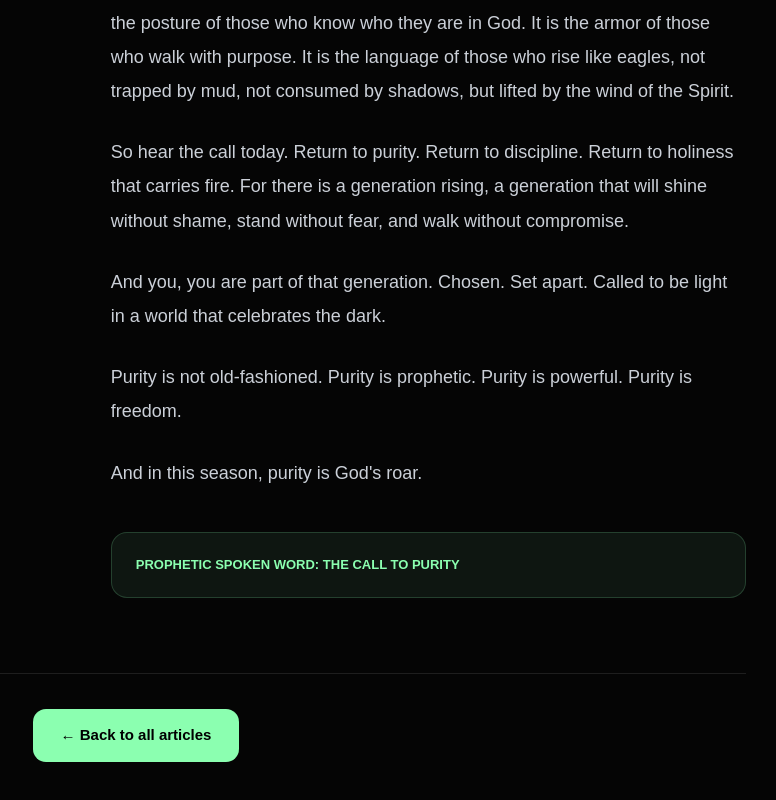
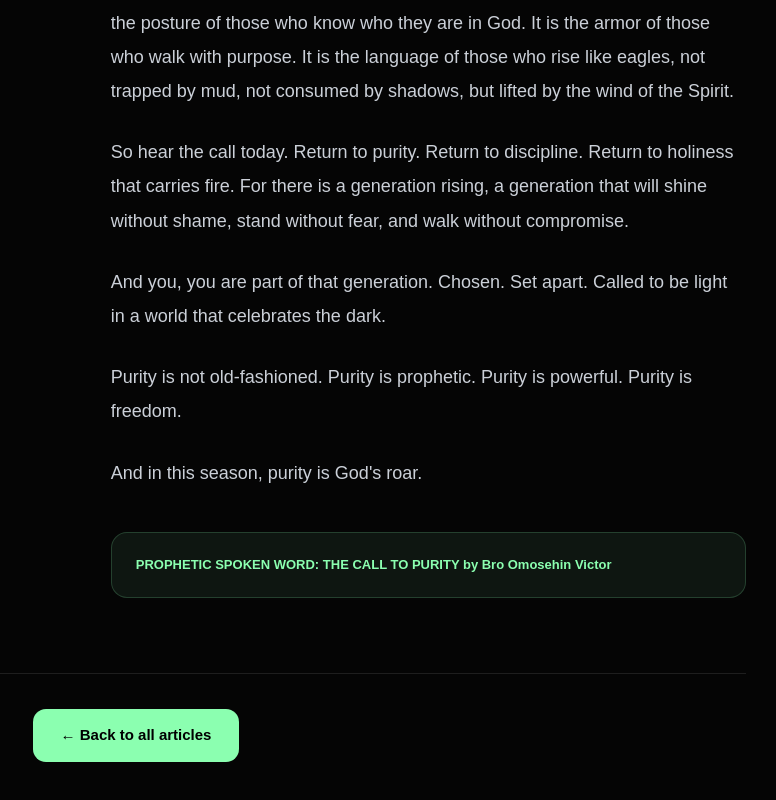
Before and after one commit to kingd-lab/RCCG-THE-CONNECT, a Next.js app in the folder RCCG-THE-CONNECT-SITE/: page /blog/the-call-to-purity in a window 1280 px wide. Shown: the part 1716-2516 px from the top of the page, without its empty margins (504-1280 px from the left). Built offline with nearby package versions, Linux system fonts and the light colour scheme.

Commit message:
Update page.tsx

```diff
--- a/RCCG-THE-CONNECT-SITE/app/blog/the-call-to-purity/page.tsx
+++ b/RCCG-THE-CONNECT-SITE/app/blog/the-call-to-purity/page.tsx
@@ -178,6 +178,7 @@ export default function TheCallToPurityPage() {
               {/* SIGNATURE */}
               <div className="purity-signature">
                 PROPHETIC SPOKEN WORD: THE CALL TO PURITY
+                by Bro Omosehin Victor
               </div>
 
             </div>
```
